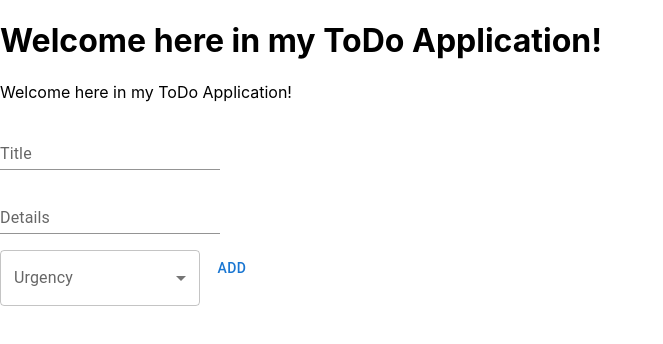
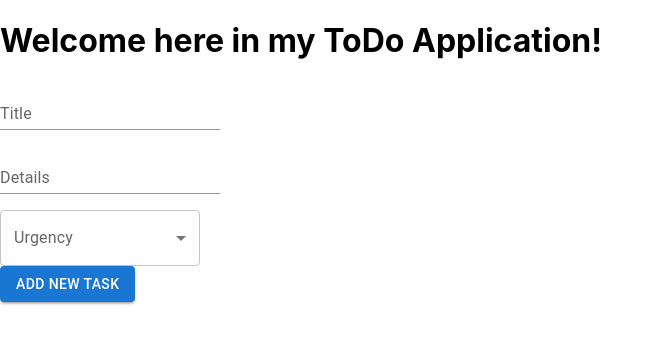
Before and after one commit to kovesdieszter/SimpleToDo, a React (Create React App) app in the folder simpletodo/: page / in a window 1280 px wide. Shown: the top 344 px of the page, without its empty margins (0-663 px from the left). Built offline with nearby package versions, Linux system fonts and the light colour scheme.

Commit message:
feat: implement inline structure

```diff
--- a/simpletodo/src/components/Container.tsx
+++ b/simpletodo/src/components/Container.tsx
@@ -1,27 +1,33 @@
 import {UrgentType} from "../enums/UrgentType";
-import {Button, FormControl, InputLabel, MenuItem, Select, TextField} from "@mui/material";
+import {Button, FormControl, InputLabel, MenuItem, Select, TextField}
+    from "@mui/material";
+
 
 export const MainContainer = () => {
-
     return (
         <div className={"mainCard"}>
-            Welcome here in my ToDo Application!
-            <div className={"mainCardChild"}>
             <div className={"form"}>
-                <br></br>
-                <TextField className={"simple"} id="standard-basic" label="Title" variant="standard" /> <p></p>
-                <TextField className={"simple"} id="standard-basic" label="Details" variant="standard"  /><p></p>
-                <FormControl className={"simple"} style={{"width": "200px"}}>
+                <div className={"simple"}>
+                    <TextField id="standard-basic" label="Title" variant="standard"/> <p></p>
+                </div>
+                <div className={"simple"}>
+                    <TextField className={"simple details"} id="standard-basic" label="Details" variant="standard"/>
+                    <p></p>
+                </div>
+                <div className={"simple"}>
+                    <FormControl style={{"width": "200px"}}>
                         <InputLabel id="selectOption">Urgency</InputLabel>
                         <Select labelId="selectOption" label="Label">
                             {Object.keys(UrgentType).map((element, index) => (
-                        <MenuItem className={"menuItem"} centerRipple key={index} value={element} >
+                                <MenuItem className={"menuItem"} centerRipple key={index} value={element}>
                                     {UrgentType[element]}
                                 </MenuItem>
                             ))}
                         </Select>
                     </FormControl>
-                <Button className={"simple"}>Add</Button>
+                </div>
+                <div className={"simple"}>
+                    <Button className={"addButton"} variant="contained">Add new task</Button>
                 </div>
             </div>
         </div>
```
Lines whose indentation alone changed are shown as unchanged.
